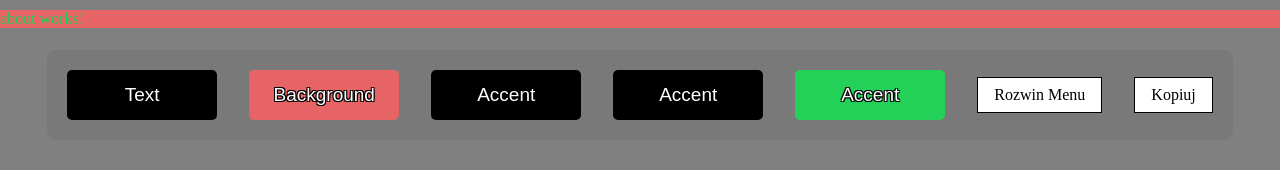
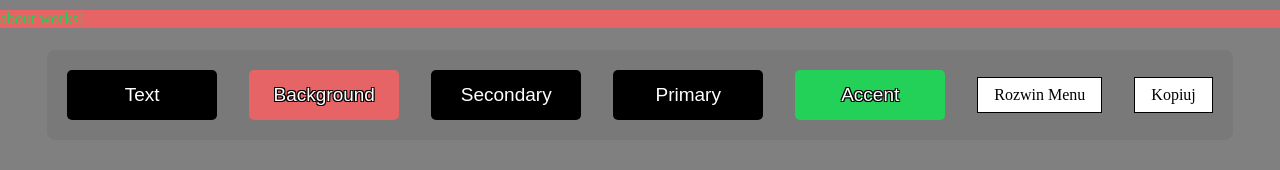
Before and after one commit to Lexsak/angular-learning, an Angular app: page / in a window 1280 px wide. Shown: the part 630-800 px from the top of the page. Built offline with nearby package versions, Linux system fonts and the light colour scheme.

Commit message:
add css to this btn

```diff
--- a/src/app/layouts/change-color/change-color.component.css
+++ b/src/app/layouts/change-color/change-color.component.css
@@ -47,6 +47,12 @@
 .accent-color::after {
   content: "Accent";
 }
+.primary-color::after {
+  content: "Primary";
+}
+.secondary-color::after {
+  content: "Secondary";
+}
 
 input[type="color"]::-webkit-color-swatch-wrapper {
   padding: 0; /* Resetowanie domyślnych styli */
--- a/src/app/layouts/change-color/change-color.component.html
+++ b/src/app/layouts/change-color/change-color.component.html
@@ -14,13 +14,13 @@
     />
     <input
       type="color"
-      class="btn-color accent-color"
+      class="btn-color secondary-color"
       [value]="getSecondaryColor()"
       (input)="changeAccentsColor($event)"
     />
     <input
       type="color"
-      class="btn-color accent-color"
+      class="btn-color primary-color"
       [value]="getPrimaryColor()"
       (input)="changeAccentsColor($event)"
     />
```
